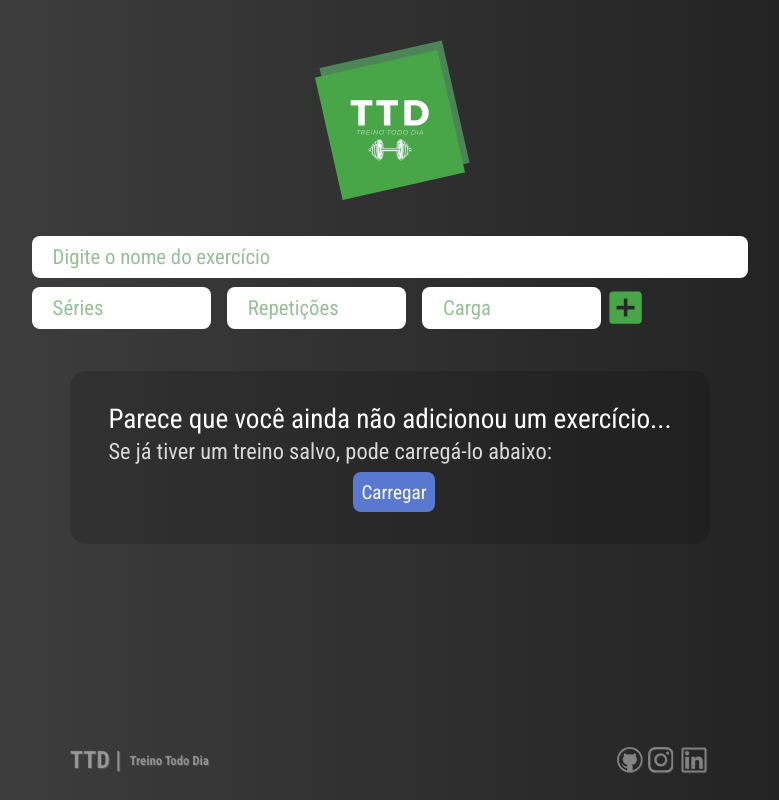
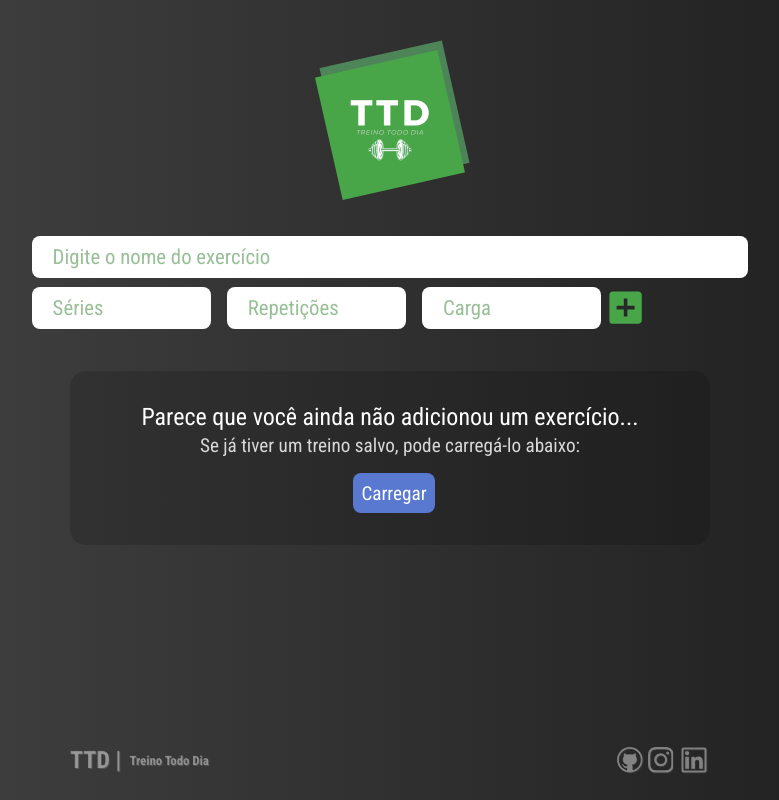
Before and after one commit to zaqueu-1/ttd, a React (Create React App) app: page / in a window 1280 px wide. Shown: the whole page, without its empty margins (250-1029 px from the left). Built offline with nearby package versions, Linux system fonts and the light colour scheme.

Commit message:
text size adjustment

```diff
--- a/src/components/builder/builder.css
+++ b/src/components/builder/builder.css
@@ -235,14 +235,15 @@
 
   .no-exercises p {
     color: white;
-    font-size: 1.7rem;
+    font-size: 1.5rem;
     margin-bottom: -1rem;
   }
 
   .no-exercises p:last-child {
     color: rgb(216, 216, 216);
-    font-size: 1.4rem;
-    margin-bottom: 0;
+    font-size: 1.2rem;
+    text-align: center;
+    margin-bottom: .5rem;
   }
 
   @media all and (max-width: 580px) {
```
